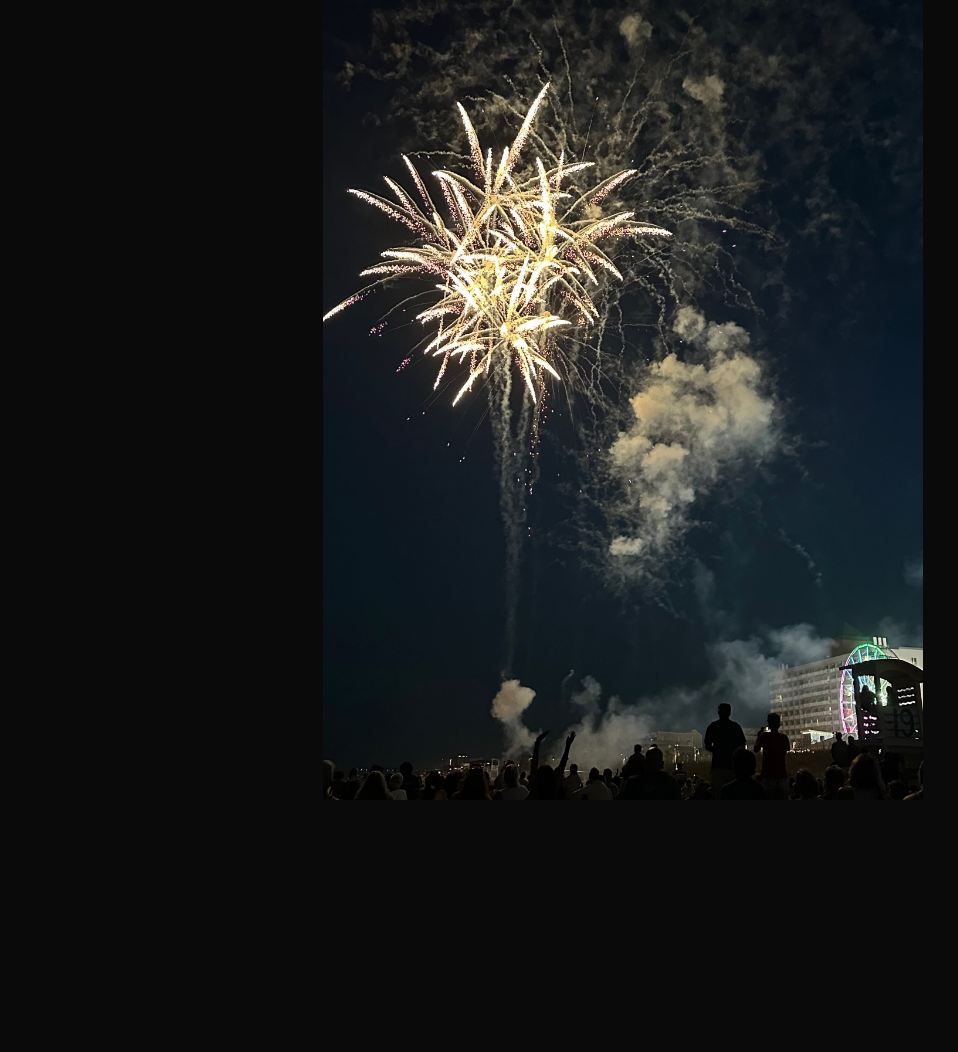
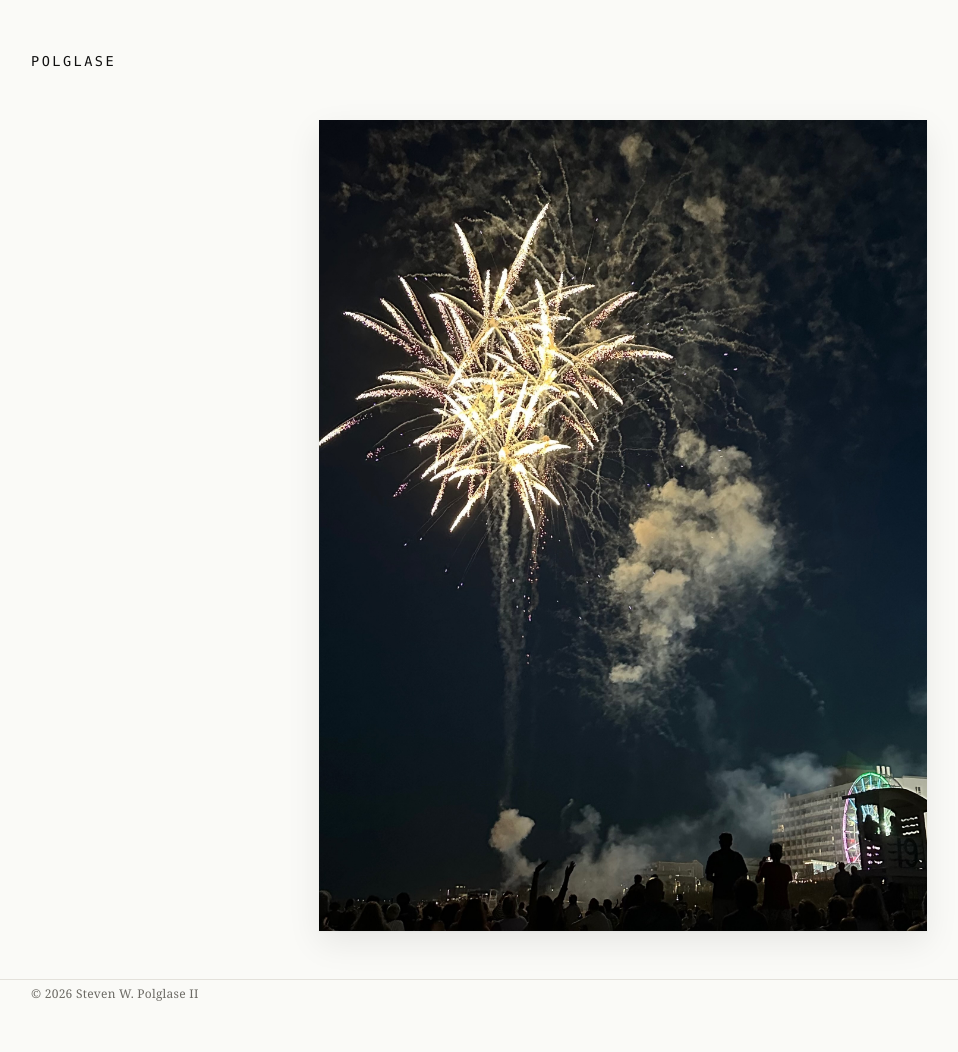
Before and after one commit to swpolgla/personal-site, a plain HTML site: page index.html in a window 1280 px wide. Shown: the whole page, without its empty margins (17-975 px from the left). Before the commit the page ends 800 px from the top, so only its background shows below. Drawn offline with Linux system fonts and the light colour scheme.

Commit message:
Updated site with more detail

```diff
--- a/index.html
+++ b/index.html
@@ -3,10 +3,22 @@
 <head>
   <meta charset="utf-8">
   <meta name="viewport" content="width=device-width, initial-scale=1">
-  <title>IMG_3062</title>
+  <title>Polglase</title>
   <link rel="stylesheet" href="/styles.css">
 </head>
 <body>
-  <img src="/assets/IMG_3062.jpeg" alt="">
+  <header class="masthead">
+    <a class="wordmark" href="/">Polglase</a>
+  </header>
+
+  <main class="frame">
+    <figure>
+      <img src="/assets/IMG_3062.jpeg" alt="">
+    </figure>
+  </main>
+
+  <footer class="colophon">
+    <small>&copy; <time datetime="2026">2026</time> Steven W. Polglase II</small>
+  </footer>
 </body>
 </html>
--- a/styles.css
+++ b/styles.css
@@ -1,15 +1,65 @@
-html, body {
+:root {
+  --ink: #111111;
+  --paper: #fafaf7;
+  --line: #e3e1db;
+  --muted: #6c6a64;
+  --pad: clamp(1rem, 5vw, 3rem);
+}
+
+* { box-sizing: border-box; }
+
+html { -webkit-text-size-adjust: 100%; }
+
+body {
   margin: 0;
-  height: 100%;
-  background: #0a0a0a;
+  min-height: 100vh;
+  display: grid;
+  grid-template-rows: auto 1fr auto;
+  background: var(--paper);
+  color: var(--ink);
+  font-family: ui-serif, Georgia, "Times New Roman", serif;
+  line-height: 1.5;
 }
-body {
+
+.masthead {
+  padding: var(--pad) var(--pad) 0;
+}
+
+.wordmark {
+  font-family: ui-monospace, "SF Mono", Menlo, Consolas, monospace;
+  font-size: 0.85rem;
+  letter-spacing: 0.18em;
+  text-transform: uppercase;
+  color: var(--ink);
+  text-decoration: none;
+}
+
+.frame {
+  padding: var(--pad);
   display: flex;
   align-items: center;
   justify-content: center;
 }
-img {
+
+.frame figure {
+  margin: 0;
+  max-width: 38rem;
+}
+
+.frame img {
   max-width: 100%;
-  max-height: 100vh;
+  height: auto;
   display: block;
+  box-shadow: 0 1px 2px rgba(0,0,0,0.04), 0 12px 32px rgba(0,0,0,0.08);
 }
+
+.colophon {
+  padding: 0 var(--pad) var(--pad);
+  border-top: 1px solid var(--line);
+}
+
+.colophon small {
+  color: var(--muted);
+  font-size: 0.75rem;
+  letter-spacing: 0.02em;
+}
```
